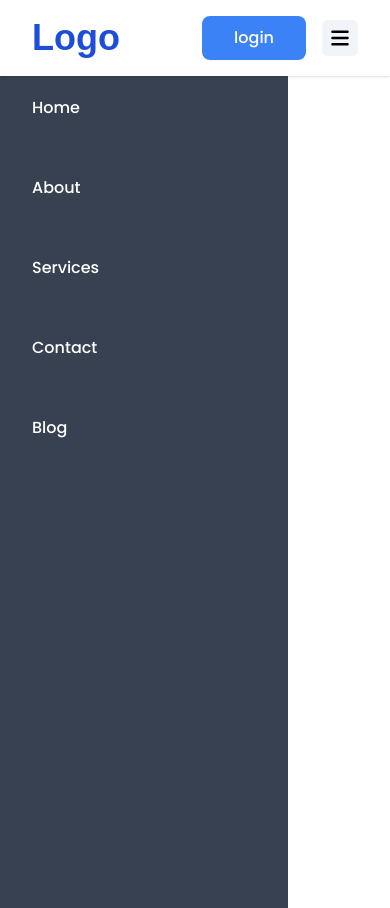
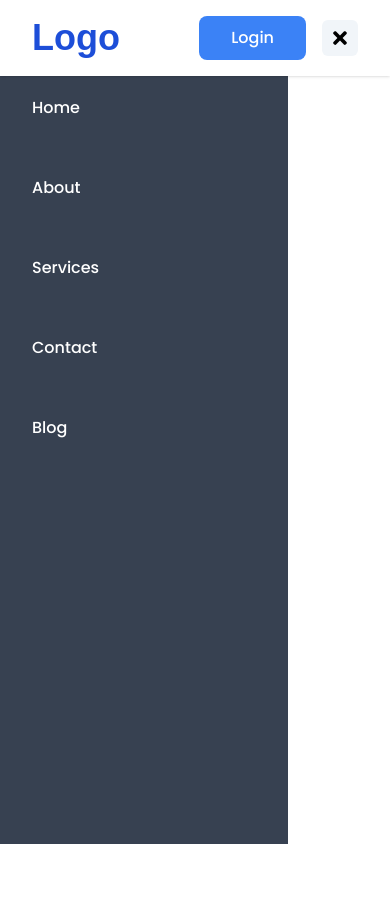
Before and after one commit to Mukhtarrahimi/img-slider, a React (Create React App) app: page / in a window 390 px wide. Both pictures are taken after a click on the icon 340 px from the left and 38 px from the top of the page. After the commit the page ends 844 px from the top, so only its background shows below. Built offline with nearby package versions, Linux system fonts and the light colour scheme.

Commit message:
navbar code update

```diff
--- a/src/components/Navbar.js
+++ b/src/components/Navbar.js
@@ -1,9 +1,11 @@
 import React, { useState } from "react";
-import { FaBars } from "react-icons/fa6";
+import { FaBars, FaTimes } from "react-icons/fa";
 import { Link } from "react-router-dom";
 
 function Navbar() {
-  let links = [
+  const [isOpen, setIsOpen] = useState(false);
+
+  const links = [
     {
       name: "Home",
       link: "/",
@@ -25,26 +27,36 @@ function Navbar() {
       link: "/blog",
     },
   ];
-  let [open , setOpen] = useState(false);
+
   return (
     <div className="navbar flex px-8 md:px-12 shadow bg-white lg:px-16 items-center justify-between py-4">
-      <div className="flex items-center  gap-8">
-          <h1 className="font-Dancing font-black text-4xl text-blue-700">
-            Logo
-          </h1>
-        <ul className={`flex md:items-center  gap-14 md:gap-12 lg:gap-16 flex-col md:flex-row absolute md:relative bg-gray-700 md:bg-transparent w-72 md:w-auto top-16 -z-20 md:z-auto md:top-0 left-0 md:left-auto ps-8 pt-8 md:p-0 h-full md:h-auto text-white md:text-gray-900 duration-700 ${open ? 'left-0': 'left-[-800px]'}`}>
+      <div className="flex items-center gap-8">
+        <h1 className="font-Dancing font-black text-4xl text-blue-700">
+          Logo
+        </h1>
+        <ul className={`flex md:items-center gap-14 md:gap-12 lg:gap-16 flex-col md:flex-row absolute md:relative bg-gray-700 md:bg-transparent w-72 md:w-auto top-0 -z-20 md:z-auto left-0 md:left-auto ps-8 pt-24 md:p-0 h-full md:h-auto text-white md:text-gray-900 duration-700 ${isOpen ? 'left-0': 'left-[-800px]'}`}>
           {links.map((link) => (
-            <a href={link.link} key={link.name}>
-              {link.name}
-            </a>
+            <li key={link.name}>
+              <Link to={link.link}>{link.name}</Link>
+            </li>
           ))}
         </ul>
       </div>
       <div className="flex items-center gap-4">
         <Link className="px-8 py-2.5 rounded-lg bg-blue-500 hover:bg-blue-600 duration-500 text-white">
-          login
+          Login
         </Link>
-        <FaBars onClick={() => setOpen(!open)} className="text-4xl bg-slate-100 p-2 rounded-md cursor-pointer md:hidden" />
+        {isOpen ? (
+          <FaTimes
+            onClick={() => setIsOpen(false)}
+            className="text-4xl bg-slate-100 p-2 rounded-md cursor-pointer md:hidden"
+          />
+        ) : (
+          <FaBars
+            onClick={() => setIsOpen(true)}
+            className="text-4xl bg-slate-100 p-2 rounded-md cursor-pointer md:hidden"
+          />
+        )}
       </div>
     </div>
   );
```
